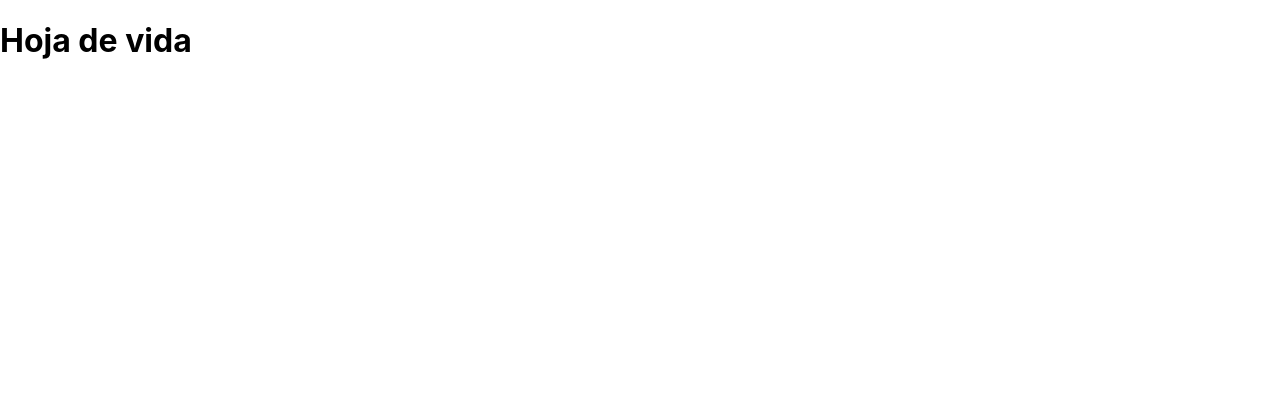
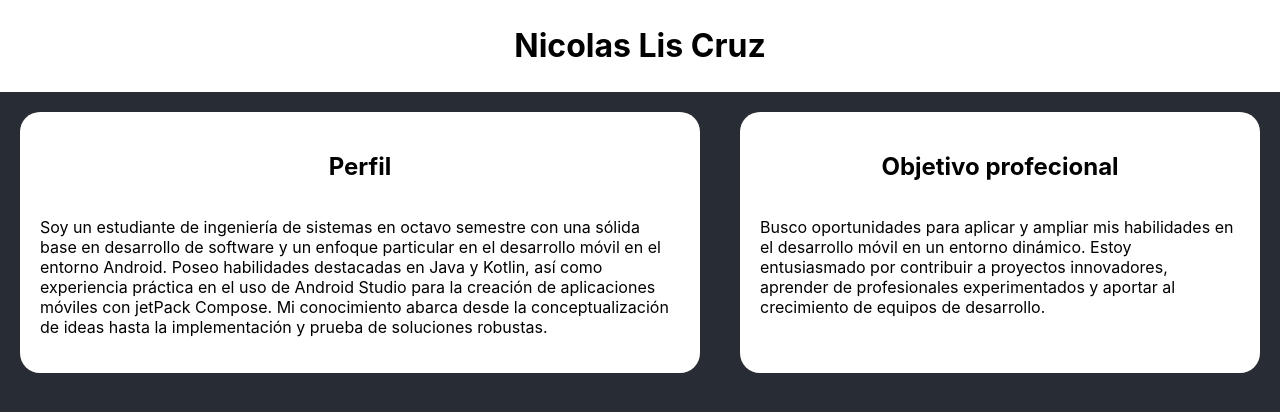
Before and after one commit to Nicolis15/web, a React (Create React App) app: page /cv in a window 1280 px wide. Shown: the top 412 px of the page. Built offline with nearby package versions, Linux system fonts and the light colour scheme.

Commit message:
Componente CV

```diff
--- a/src/components/CV.js
+++ b/src/components/CV.js
@@ -1,8 +1,55 @@
 
 export default function CV(){
+    const stylePrincipal = {
+        background : '#282c34',
+        display : 'flex',
+        height: '100vh',
+        alignItems: 'center',
+        flexDirection: 'column'
+    }
+
+    const styleTitulo = {
+        width: '100%',
+        display : 'flex',
+        justifyContent: 'center',
+        background : 'white',
+        padding : '5px'
+    }
+
+    const contenedor = {
+        display : 'flex',
+        with : '100%',
+    }
+
+    const objContenedor = {
+        background : 'white',
+        display : 'flex',
+        padding : '20px',
+        margin : '20px',
+        maxWidth : '50%',
+        alignItems: 'center',
+        flexDirection: 'column',
+        borderRadius: '20px'
+    }
     return(
-        <div>
-            <h1>Hoja de vida</h1>
+        <div style={stylePrincipal}>
+
+            <div style={styleTitulo}>
+                <h1>Nicolas Lis Cruz</h1>
+            </div>
+
+            <div style={contenedor}>
+                <div style={objContenedor}>
+                    <h2>Perfil</h2>
+                    <p>Soy un estudiante de ingeniería de sistemas en octavo semestre con una sólida base en desarrollo de software y un enfoque particular en el desarrollo móvil en el entorno Android. Poseo habilidades destacadas en Java y Kotlin, así como experiencia práctica en el uso de Android Studio para la creación de aplicaciones móviles con jetPack Compose. Mi conocimiento abarca desde la conceptualización de ideas hasta la implementación y prueba de soluciones robustas.</p>
+                </div>
+                <div style={objContenedor}>
+                    <h2>Objetivo profecional</h2>
+                    <p>Busco oportunidades para aplicar y ampliar mis habilidades en el desarrollo móvil en un entorno dinámico. Estoy entusiasmado por contribuir a proyectos innovadores, aprender de profesionales experimentados y aportar al crecimiento de equipos de desarrollo.</p>
+                </div>
+            </div>
+
+
         </div>
     )
 }
```
Also changed, not shown: package.json (line endings or trailing spaces).
